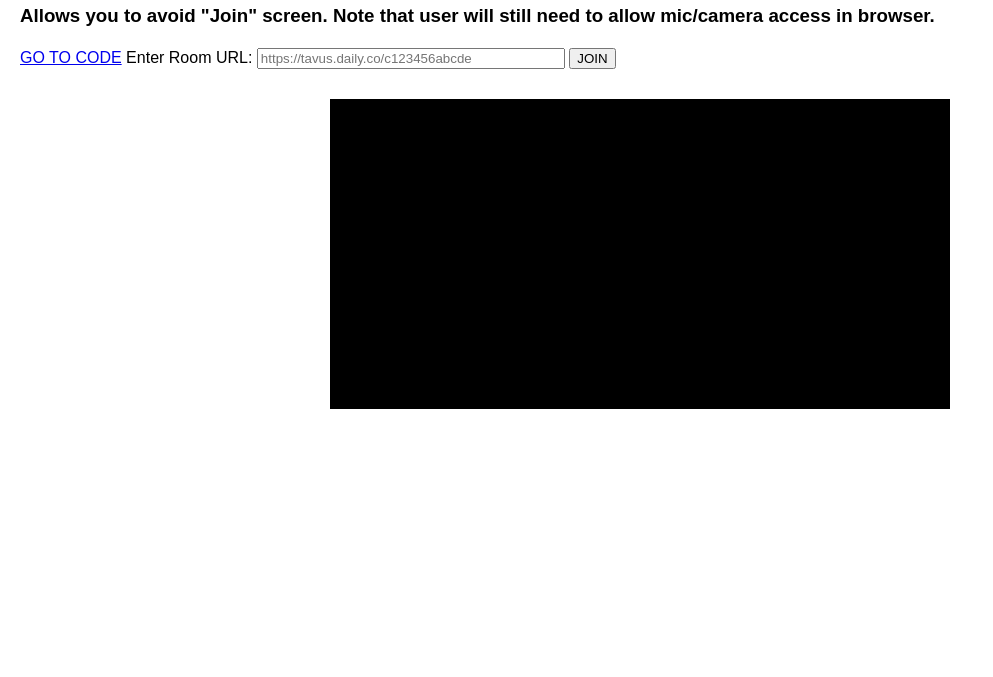
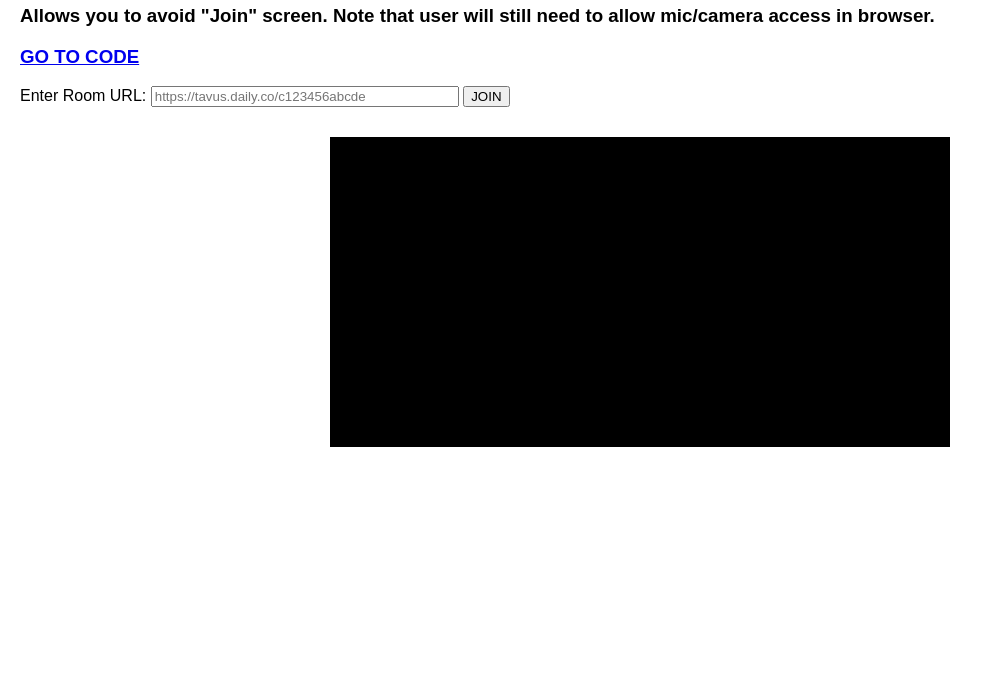
Before and after one commit to andy-tavus/join_raw_stream, a plain HTML site: page index.html in a window 1280 px wide. Shown: the part 123-800 px from the top of the page, without its empty margins (0-993 px from the left). Drawn offline with Linux system fonts and the light colour scheme.

Commit message:
Update index.html

```diff
--- a/index.html
+++ b/index.html
@@ -28,7 +28,7 @@
   <h1>Daily.js/Tavus</h1>
   <h2>Subscribe to Replica's Video & Audio Streams</h2>
   <h3>Allows you to avoid "Join" screen. Note that user will still need to allow mic/camera access in browser.</h3>
-<h4> </h4><a href="https://github.com/andy-tavus/join_raw_stream/">GO TO CODE</a></h4>
+<h3><a href="https://github.com/andy-tavus/join_raw_stream/">GO TO CODE</a></h3>
   <label for="room-url">Enter Room URL:</label>
   <input type="text" id="room-url" placeholder="https://tavus.daily.co/c123456abcde" style="width: 300px;">
   <button id="join-btn">JOIN</button>
```
